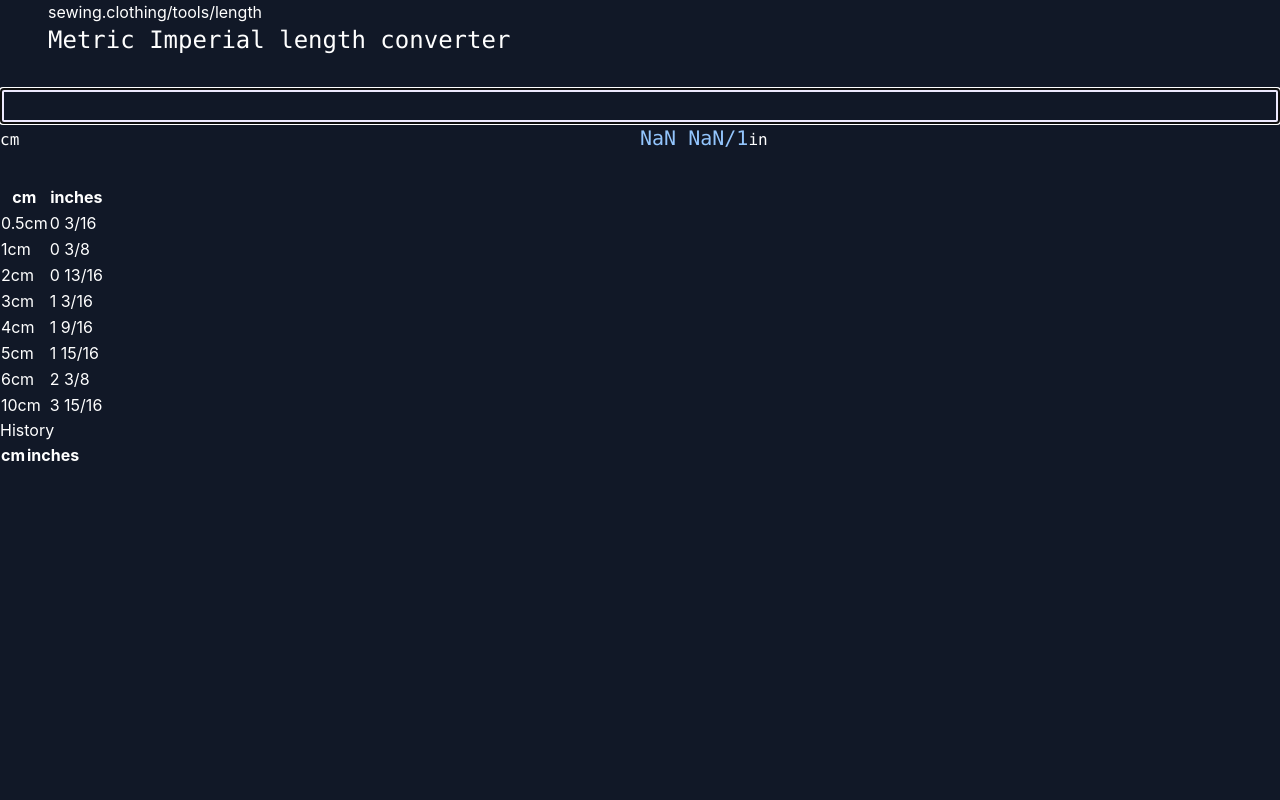
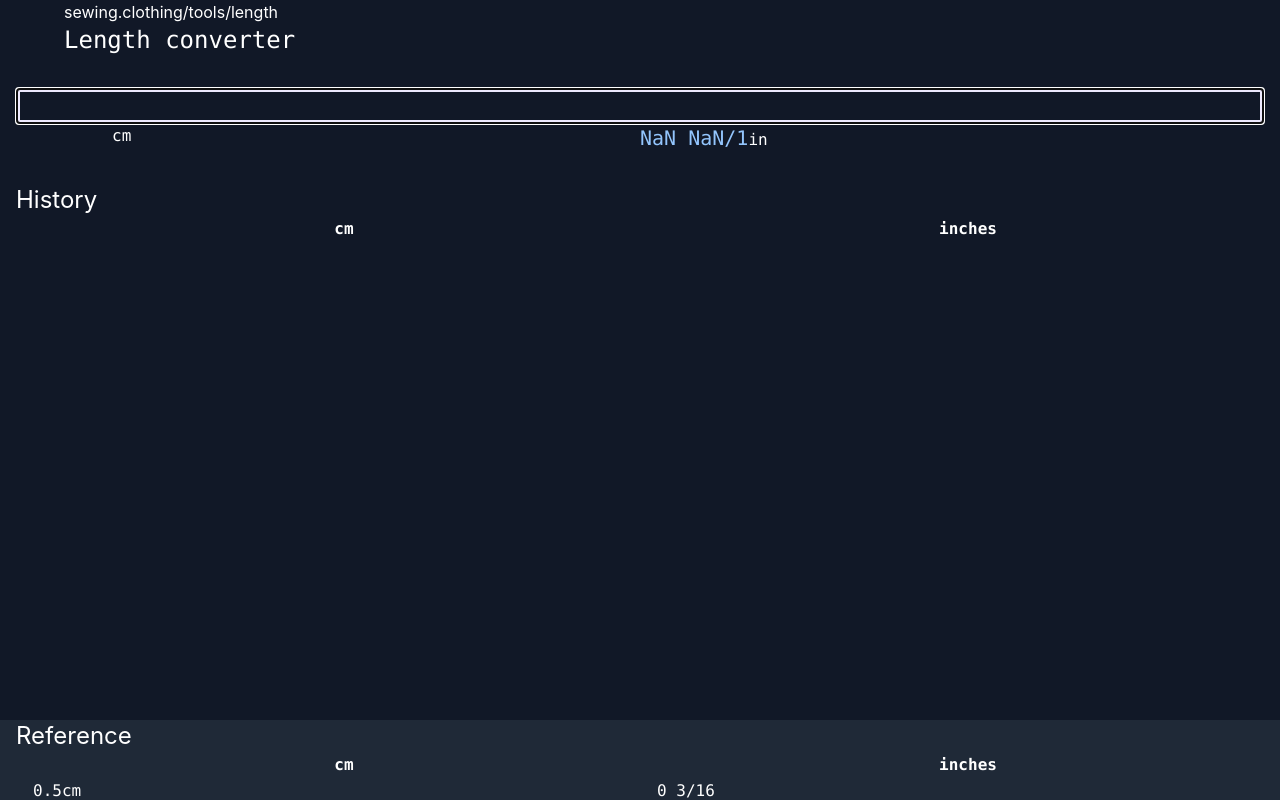
Before and after one commit to ZachGawlik/sewing-clothing, a Next.js app: page /tools/length in a window 1280 px wide. Shown: the top 800 px of the page. Built offline with nearby package versions, Linux system fonts and the light colour scheme.

Commit message:
feat(length): more styling

```diff
--- a/pages/tools/length/MetricApp.tsx
+++ b/pages/tools/length/MetricApp.tsx
@@ -1,5 +1,6 @@
 // import { css } from '@emotion/react';
 import * as React from 'react';
+import Link from 'next/link';
 import { debounce } from 'utils';
 
 function reduceFraction(numerator: number, denominator: number) {
@@ -17,6 +18,7 @@ TODOS:
  * Have 5/8s or 1/16s option
  * Commit history to localstorage
   Inch -> cm input.
+ * TODO: I should remove inputMode when inputting imperial
  * Mobile. How to deal with keyboard
  * Design. For all sizes.
  * ? Table as second "page" with input page as 100vh?
@@ -77,7 +79,7 @@ const InputTable = ({
   cmValues: Array<number>;
   inchResultFormat: INCH_RESULT_FORMATS;
 }) => (
-  <table>
+  <table className="font-mono table-fixed container mx-4">
     <thead>
       <tr>
         <th>cm</th>
@@ -85,10 +87,10 @@ const InputTable = ({
       </tr>
     </thead>
     <tbody>
-      {cmValues.map((cmDecimal) => (
-        <tr key={cmDecimal}>
-          <td>{cmDecimal}cm</td>
-          <td>
+      {cmValues.map((cmDecimal, index) => (
+        <tr key={index}>
+          <td className="w-1/2">{cmDecimal}cm</td>
+          <td className="w-1/2">
             {inchDecimalToHuman(cmToInchDecimal(cmDecimal), inchResultFormat)}
           </td>
         </tr>
@@ -117,7 +119,6 @@ const MetricApp = () => {
   }, []);
 
   const [cmInput, setCmInput] = React.useState<string>('');
-  // TODO: implement
   // eslint-disable-next-line @typescript-eslint/no-unused-vars
   const [inchResultFormat, setInchResultFormat] =
     React.useState<INCH_RESULT_FORMATS>(INCH_RESULT_FORMATS.SIXTEENTHS);
@@ -139,14 +140,31 @@ const MetricApp = () => {
 
   const latestInput = cmInput || cmInputHistory[0]?.toString();
 
-  /* TODO: I should remove inputMode when inputting imperial */
   return (
     <div>
+      <div
+        className="px-4"
+        css={{
+          minHeight: '90vh',
+        }}
+      >
+        <div className="mb-8 px-12">
+          <div className="border-dashed">
+            <Link href="/">
+              <a>sewing.clothing</a>
+            </Link>
+            <Link href="/tools">
+              <a>/tools</a>
+            </Link>
+            /length
+          </div>
+          <h1 className="font-mono text-2xl">Length converter</h1>
+        </div>
         <form autoComplete="off">
           <div>
             {/* text-lg is necessary to prevent ios zooming on focus */}
             <input
-            className="border-4 border-purple-100 border-style-solid text-lg container bg-transparent"
+              className="px-2 border-4 border-purple-100 border-solid text-lg container bg-transparent"
               type="text"
               inputMode="decimal"
               autoComplete="off"
@@ -162,7 +180,9 @@ const MetricApp = () => {
         </form>
         <div className="flex font-mono mb-8">
           <p className="flex-1">
-          <span className="text-xl text-pink-300">{latestInput}</span>
+            <span className="text-xl text-pink-300 inline-block w-24 text-right">
+              {latestInput}
+            </span>
             cm
           </p>
           <p className="flex-1">
@@ -176,13 +196,21 @@ const MetricApp = () => {
             in
           </p>
         </div>
-      <InputTable cmValues={CM_TABLE} inchResultFormat={inchResultFormat} />
-      <h3>History</h3>
+        <div className="mb-8">
+          <h3 className="text-2xl">History</h3>
           <InputTable
             cmValues={!cmInput ? cmInputHistory.slice(1) : cmInputHistory}
             inchResultFormat={inchResultFormat}
           />
         </div>
+      </div>
+      <div className="bg-gray-800">
+        <div className="px-4">
+          <h3 className="text-2xl">Reference</h3>
+          <InputTable cmValues={CM_TABLE} inchResultFormat={inchResultFormat} />
+        </div>
+      </div>
+    </div>
   );
 };
 
--- a/pages/tools/length/index.tsx
+++ b/pages/tools/length/index.tsx
@@ -1,5 +1,4 @@
 import type { NextPage } from 'next';
-import Link from 'next/link';
 import Head from 'next/head';
 import MetricApp from './MetricApp';
 
@@ -14,20 +13,6 @@ const MetricPage: NextPage = () => {
         />
       </Head>
       <main className="bg-gray-900 text-white min-h-screen">
-        <div className="mb-8 px-12">
-          <div>
-            <Link href="/">
-              <a>sewing.clothing</a>
-            </Link>
-            <Link href="/tools">
-              <a>/tools</a>
-            </Link>
-            /length
-          </div>
-          <h1 className="font-mono text-2xl">
-            Metric Imperial length converter
-          </h1>
-        </div>
         <MetricApp />
       </main>
     </div>
```
Lines whose indentation alone changed are shown as unchanged.
